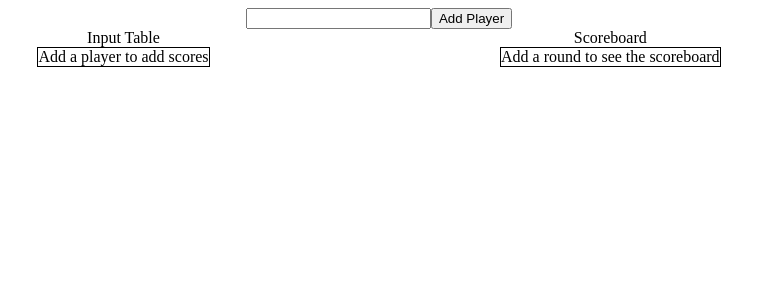
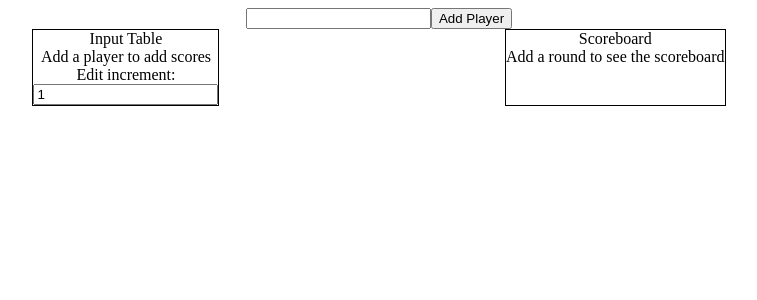
Before and after one commit to honggiakhanh/kount, a React (Create React App) app: page / in a window 1280 px wide. Shown: the top 300 px of the page, without its empty margins (261-1018 px from the left). Built offline with nearby package versions, Linux system fonts and the light colour scheme.

Commit message:
added classnames

```diff
--- a/src/App.js
+++ b/src/App.js
@@ -46,12 +46,19 @@ function App() {
   };
   //------------------------------
   return (
-    <div className="container">
-      <form className="form" onSubmit={onAddPlayer}>
-        <input type="text" value={playername} onChange={handleOnChange}></input>
-        <button type="submit">Add Player</button>
+    <div className="app-container">
+      <form className="app-addplayer-form" onSubmit={onAddPlayer}>
+        <input
+          className="app-addplayer-input"
+          type="text"
+          value={playername}
+          onChange={handleOnChange}
+        ></input>
+        <button className="app-addplayer-button" type="submit">
+          Add Player
+        </button>
       </form>
-      <div className="main">
+      <div className="app-main">
         {editstate.state ? (
           <EditTable
             game={game}
--- a/src/components/EditTable.js
+++ b/src/components/EditTable.js
@@ -1,25 +1,28 @@
 import React from "react";
 import InputPlayer from "./InputPlayer";
 
-const EditTable = ({game, setGame, editstate, setEditstate}) => {
-  console.log("edit table", game)
+const EditTable = ({ game, setGame, editstate, setEditstate }) => {
+  console.log("edit table", game);
   const edit = (event) => {
-    const newGame = game.map(player => {
-      const newScore = player.score.map((score, index) => index === editstate.round ? player.input : score)
-      return {...player, score: newScore, input: 0}
-    })
-    setGame(newGame)
+    const newGame = game.map((player) => {
+      const newScore = player.score.map((score, index) =>
+        index === editstate.round ? player.input : score
+      );
+      return { ...player, score: newScore, input: 0 };
+    });
+    setGame(newGame);
     const newState = {
       state: !editstate.state,
-      round: 0
-    }
-    setEditstate(newState)
-  }
+      round: 0,
+    };
+    setEditstate(newState);
+  };
   return (
     <div className="input-table-container">
-      Edit Table
-      <form className="input-table">
-        {game.length && game.map((player) => (
+      <div className="input-table">Edit Table</div>
+      <form className="input-table-form">
+        {game.length &&
+          game.map((player) => (
             <InputPlayer
               key={player.id}
               player={player}
@@ -27,7 +30,13 @@ const EditTable = ({game, setGame, editstate, setEditstate}) => {
               setGame={setGame}
             />
           ))}
-        <button onClick={(event) => edit()} type="submit">Edit</button>
+        <button
+          className="input-table-button"
+          onClick={(event) => edit()}
+          type="submit"
+        >
+          Edit
+        </button>
       </form>
     </div>
   );
--- /dev/null
+++ b/src/components/IncrementEdit.js
@@ -0,0 +1,19 @@
+import React from "react";
+
+const IncrementEdit = ({ increment, setIncrement }) => {
+  const onIncrementChange = (event) => {
+    setIncrement(event.target.value);
+  };
+  return (
+    <div className="increment-edit-container">
+      <div className="increment-edit">Edit increment:</div>
+      <input
+        className="increment-edit-input"
+        value={increment}
+        onChange={onIncrementChange}
+      />
+    </div>
+  );
+};
+
+export default IncrementEdit;
--- a/src/components/InputPlayer.js
+++ b/src/components/InputPlayer.js
@@ -1,10 +1,10 @@
 import React from "react";
 
-const InputPlayer = ({ player, game, setGame }) => {
+const InputPlayer = ({ player, game, setGame, increment }) => {
   const delRound = () => {
     setGame((prevState) => prevState.filter((n) => n.id !== player.id));
   };
-  const increment = (i) => {
+  const incrementinput = (i) => {
     const newPlayerInputIncrement = {
       ...player,
       input: (player.input += i),
@@ -22,24 +22,31 @@ const InputPlayer = ({ player, game, setGame }) => {
       player.id === newPlayerInput.id ? newPlayerInput : player
     );
     return setGame(updatedGame);
-  }
+  };
   return (
     <div className="input-player-container">
-      <div className="input-player-info">
+      <div className="input-player-delete">
         {player && <div>{player.name}</div>}
         <div onClick={() => delRound()}>(del)</div>
       </div>
       <div className="input-player">
-        <div className="increment-button" onClick={() => increment(-1)}>
-          -1
+        <div
+          className="increment-button"
+          onClick={() => incrementinput(-increment)}
+        >
+          -{increment}
         </div>
         <input
+          className="input-player-input"
           type="number"
           value={player.input}
           onChange={(e) => handleOnChange(e)}
         />
-        <div className="increment-button" onClick={() => increment(1)}>
-          +1
+        <div
+          className="increment-button"
+          onClick={() => incrementinput(increment)}
+        >
+          +{increment}
         </div>
       </div>
     </div>
--- a/src/components/InputTable.js
+++ b/src/components/InputTable.js
@@ -1,7 +1,9 @@
-import React from "react";
+import React, {useState} from "react";
 import InputPlayer from "./InputPlayer";
+import IncrementEdit from "./IncrementEdit";
 
 const InputTable = ({ game, setGame, matchcount, setMatchcount }) => {
+  const [increment, setIncrement] = useState(1)
   const onScoreSubmit = (event) => {
     event.preventDefault();
     const newRound = game.map((player) => {
@@ -18,8 +20,8 @@ const InputTable = ({ game, setGame, matchcount, setMatchcount }) => {
   };
   return (
     <div className="input-table-container">
-      Input Table
-      <form className="input-table" onSubmit={onScoreSubmit}>
+      <div className="input-table">Input Table</div>
+      <form className="input-table-form" onSubmit={onScoreSubmit}>
         {game &&
           game.map((player) => (
             <InputPlayer
@@ -27,14 +29,16 @@ const InputTable = ({ game, setGame, matchcount, setMatchcount }) => {
               player={player}
               game={game}
               setGame={setGame}
+              increment={increment}
             />
           ))}
         {game.length === 0 ? (
           "Add a player to add scores"
         ) : (
-          <button type="submit">Submit</button>
+          <button className="input-table-button" type="submit">Submit</button>
         )}
       </form>
+      <IncrementEdit increment={increment} setIncrement={setIncrement}/>
     </div>
   );
 };
--- a/src/components/PlayerInfo.js
+++ b/src/components/PlayerInfo.js
@@ -2,10 +2,10 @@ import React from "react";
 
 const PlayerInfo = ({ player }) => {
   return (
-    <div>
-      <div> {player.name !== "" ? player.name : "?"}</div>
-      Score
-      <div className="player-score">{player.score.map((point) => <div key={Math.random()*100000}>{point}</div>)}</div>
+    <div className="PlayerInfo">
+      <div className="PlayerInfo-name">{player.name !== "" ? player.name : "?"}</div>
+      <div className="PlayerInfo-text">Score</div>
+      <div className="PlayerInfo-score">{player.score.map((point) => <div key={Math.random()*100000}>{point}</div>)}</div>
     </div>
   );
 };
--- a/src/components/Scoreboard.js
+++ b/src/components/Scoreboard.js
@@ -11,7 +11,7 @@ const Scoreboard = ({
 }) => {
   return (
     <div className="scoreboard-container">
-      Scoreboard
+      <div className="scoreboard-text">Scoreboard</div>
       <div className="scoreboard">
         {matchcount === 0 ? (
           "Add a round to see the scoreboard"
--- a/src/components/ScoreboardRound.js
+++ b/src/components/ScoreboardRound.js
@@ -20,16 +20,16 @@ const ScoreboardRound = ({
   };
   return (
     <div>
-      <div>Name</div>
-      <div>Round</div>
-      <div className="player-score">
+      <div className="Scoreboard-text">Name</div>
+      <div className="Scoreboard-text">Round</div>
+      <div className="Scoreboard-round-container">
         {game[0] &&
           game[0].score.map((a, index) => {
             return (
-              <div style={{ display: "flex" }}>
-                <div onClick={() => delRound(index)}>(del)</div>
-                <div key={Math.random() * 100000}>{index + 1}</div>
-                <div onClick={() => editRound(index)}>(edit)</div>
+              <div className="Scoreboard-round" style={{ display: "flex" }}>
+                <div className="Scoreboard-round-delete" onClick={() => delRound(index)}>(del)</div>
+                <div className="Scoreboard-round-single" key={Math.random() * 100000}>{index + 1}</div>
+                <div className="Scoreboard-round-edit" onClick={() => editRound(index)}>(edit)</div>
               </div>
             );
           })}
--- a/src/index.css
+++ b/src/index.css
@@ -1,24 +1,28 @@
-.container {
+.app-container {
   display: flex;
   flex-direction: column;
   text-align: center;
 }
 
-.main {
+.app-main {
   display: flex;
   justify-content: space-evenly
 }
 
-.input-table {
+.input-table-container {
   border: black solid 1px;
 }
 
-.scoreboard {
+.scoreboard-container {
   border: black solid 1px;
-  display: flex;
 }
 
-.player-score {
+.scoreboard-text {
+  display: flex;
+  flex-direction: column;
+}
+
+.scoreboard {
   display: flex;
   flex-direction: column;
 }
```
Lines whose indentation alone changed are shown as unchanged.
